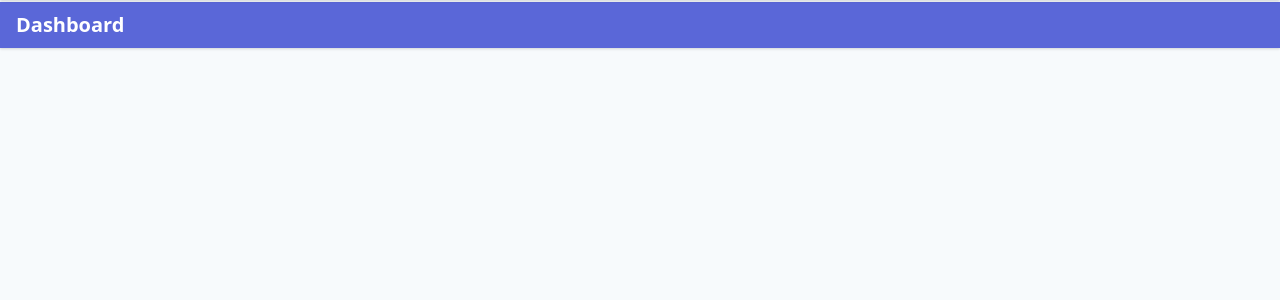
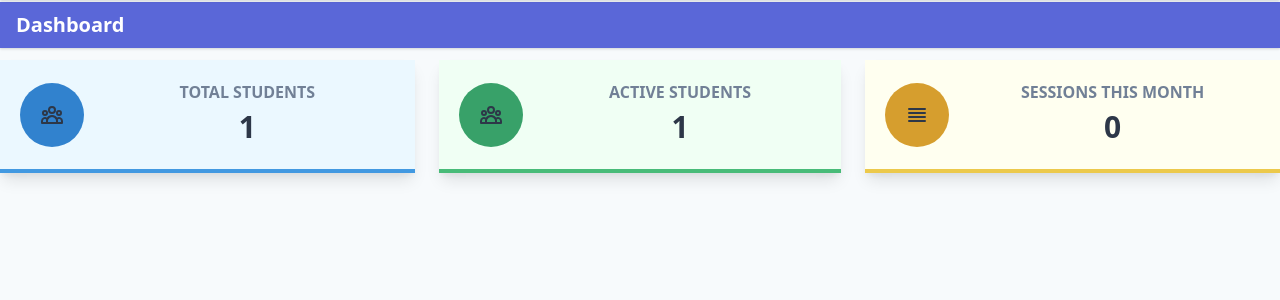
Before and after one commit to MentorDashboard/MentorDashboard, a Flask app: page /dashboard in a window 1280 px wide. Shown: the part 94-394 px from the top of the page. Run offline with Flask 2, Linux system fonts and the light colour scheme; the visitor is signed in with stand-in values (Sample User, id 1); data comes from the database, SQL or seed files in the repository; data that the repository does not hold is empty; style sheets or scripts are compiled from the project's sources; some libraries are stand-ins or nearby versions.

Commit message:
Adds dashboard info

```diff
--- a/src/models/Student.py
+++ b/src/models/Student.py
@@ -101,6 +101,14 @@ def get_mentor_students(mentor_id):
     )
 
 
+def get_mentor_active_students(mentor_id):
+    return (
+        Student.query.filter_by(mentor_id=mentor_id, active=1)
+        .order_by(Student.name.asc())
+        .all()
+    )
+
+
 def get_student_by_id(student_id):
     return Student.query.get(student_id)
 
@@ -199,3 +207,18 @@ def update_student_session(
     update_contact_date(student_id)
 
     return session
+
+
+def get_mentor_sessions_between(mentor_id, start, end):
+    students = get_mentor_students(mentor_id)
+    student_ids = []
+
+    for student in students:
+        student_ids.append(student.id)
+
+    return (
+        StudentSession.query.filter(StudentSession.date > start)
+        .filter(StudentSession.date <= end)
+        .filter(StudentSession.student_id.in_(student_ids))
+        .all()
+    )
--- a/src/routes/auth.py
+++ b/src/routes/auth.py
@@ -49,7 +49,7 @@ def login():
             return render_template("auth/login.html", title="Sign In", form=form), 401
 
         login_user(user)
-        session['user_name'] = user.name
+        session["user_name"] = user.name
         next_page = request.args.get("next")
         if not next_page or url_parse(next_page).netloc != "":
             next_page = url_for("main.dashboard")
--- a/src/routes/main.py
+++ b/src/routes/main.py
@@ -1,5 +1,13 @@
+from datetime import datetime
+
 from flask import Blueprint, render_template, redirect, url_for
 from flask_login import current_user
+
+from src.models.Student import (
+    get_mentor_students,
+    get_mentor_active_students,
+    get_mentor_sessions_between,
+)
 
 bp = Blueprint("main", __name__)
 
@@ -14,4 +22,16 @@ def index():
 
 @bp.route("/dashboard")
 def dashboard():
-    return render_template("dashboard.html")
+    start = datetime.utcnow().replace(day=1, hour=0, minute=0, second=0)
+    end = datetime.utcnow()
+
+    total_students = get_mentor_students(current_user.id)
+    active_students = get_mentor_active_students(current_user.id)
+    month_sessions = get_mentor_sessions_between(current_user.id, start, end)
+
+    return render_template(
+        "dashboard.html",
+        total_students=total_students,
+        active_students=active_students,
+        month_sessions=month_sessions,
+    )
--- a/templates/dashboard.html
+++ b/templates/dashboard.html
@@ -4,4 +4,71 @@
     <div class="bg-indigo-600 p-2 shadow text-xl text-white flex justify-between">
         <h3 class="font-bold pl-2 inline">Dashboard</h3>
     </div>
+    <div class="flex flex-wrap">
+        <div class="w-full md:w-1/2 xl:w-1/3 p-3 pl-0">
+            <div class="bg-blue-100 border-b-4 border-blue-500 shadow-lg p-5">
+                <div class="flex flex-row items-center">
+                    <div class="flex-shrink pr-4">
+                        <a href="{{ url_for('students.index') }}">
+                            <div class="rounded-full p-5 bg-blue-600">
+                                <svg class="w-6 h-6" fill="none" stroke="currentColor" viewBox="0 0 24 24"
+                                     xmlns="http://www.w3.org/2000/svg">
+                                    <path stroke-linecap="round" stroke-linejoin="round" stroke-width="2"
+                                          d="M17 20h5v-2a3 3 0 00-5.356-1.857M17 20H7m10 0v-2c0-.656-.126-1.283-.356-1.857M7 20H2v-2a3 3 0 015.356-1.857M7 20v-2c0-.656.126-1.283.356-1.857m0 0a5.002 5.002 0 019.288 0M15 7a3 3 0 11-6 0 3 3 0 016 0zm6 3a2 2 0 11-4 0 2 2 0 014 0zM7 10a2 2 0 11-4 0 2 2 0 014 0z"></path>
+                                </svg>
+                            </div>
+                        </a>
+                    </div>
+                    <div class="flex-1 text-right md:text-center">
+                        <a href="{{ url_for('students.index') }}">
+                            <h5 class="font-bold uppercase text-gray-600">Total Students</h5>
+                            <h3 class="font-bold text-3xl">{{ total_students|length }}</h3>
+                        </a>
+                    </div>
+                </div>
+            </div>
+        </div>
+        <div class="w-full md:w-1/2 xl:w-1/3 p-3">
+            <div class="bg-green-100 border-b-4 border-green-500 shadow-lg p-5">
+                <div class="flex flex-row items-center">
+                    <div class="flex-shrink pr-4">
+                        <div class="rounded-full p-5 bg-green-600">
+                            <svg class="w-6 h-6" fill="none" stroke="currentColor" viewBox="0 0 24 24"
+                                 xmlns="http://www.w3.org/2000/svg">
+                                <path stroke-linecap="round" stroke-linejoin="round" stroke-width="2"
+                                      d="M17 20h5v-2a3 3 0 00-5.356-1.857M17 20H7m10 0v-2c0-.656-.126-1.283-.356-1.857M7 20H2v-2a3 3 0 015.356-1.857M7 20v-2c0-.656.126-1.283.356-1.857m0 0a5.002 5.002 0 019.288 0M15 7a3 3 0 11-6 0 3 3 0 016 0zm6 3a2 2 0 11-4 0 2 2 0 014 0zM7 10a2 2 0 11-4 0 2 2 0 014 0z"></path>
+                            </svg>
+                        </div>
+                    </div>
+                    <div class="flex-1 text-right md:text-center">
+                        <h5 class="font-bold uppercase text-gray-600">Active Students</h5>
+                        <h3 class="font-bold text-3xl">{{ active_students|length }}</h3>
+                    </div>
+                </div>
+            </div>
+        </div>
+        <div class="w-full md:w-1/2 xl:w-1/3 p-3 pr-0">
+            <div class="bg-yellow-100 border-b-4 border-yellow-500 shadow-lg p-5">
+                <div class="flex flex-row items-center">
+                    <div class="flex-shrink pr-4">
+                        <a href="#">
+                            <div class="rounded-full p-5 bg-yellow-600">
+                                <svg class="w-6 h-6" fill="none" stroke="currentColor" viewBox="0 0 24 24"
+                                     xmlns="http://www.w3.org/2000/svg">
+                                    <path stroke-linecap="round" stroke-linejoin="round" stroke-width="2"
+                                          d="M4 6h16M4 10h16M4 14h16M4 18h16"></path>
+                                </svg>
+                            </div>
+                        </a>
+                    </div>
+                    <div class="flex-1 text-right md:text-center">
+                        <a href="#">
+                            <h5 class="font-bold uppercase text-gray-600">Sessions This Month</h5>
+                            <h3 class="font-bold text-3xl">{{ month_sessions|length }}</h3>
+                        </a>
+                    </div>
+                </div>
+            </div>
+        </div>
+    </div>
 {% endblock %}
```
Also changed, not shown: tests/students/test_edit_student_session.py (+1 -1 lines).
